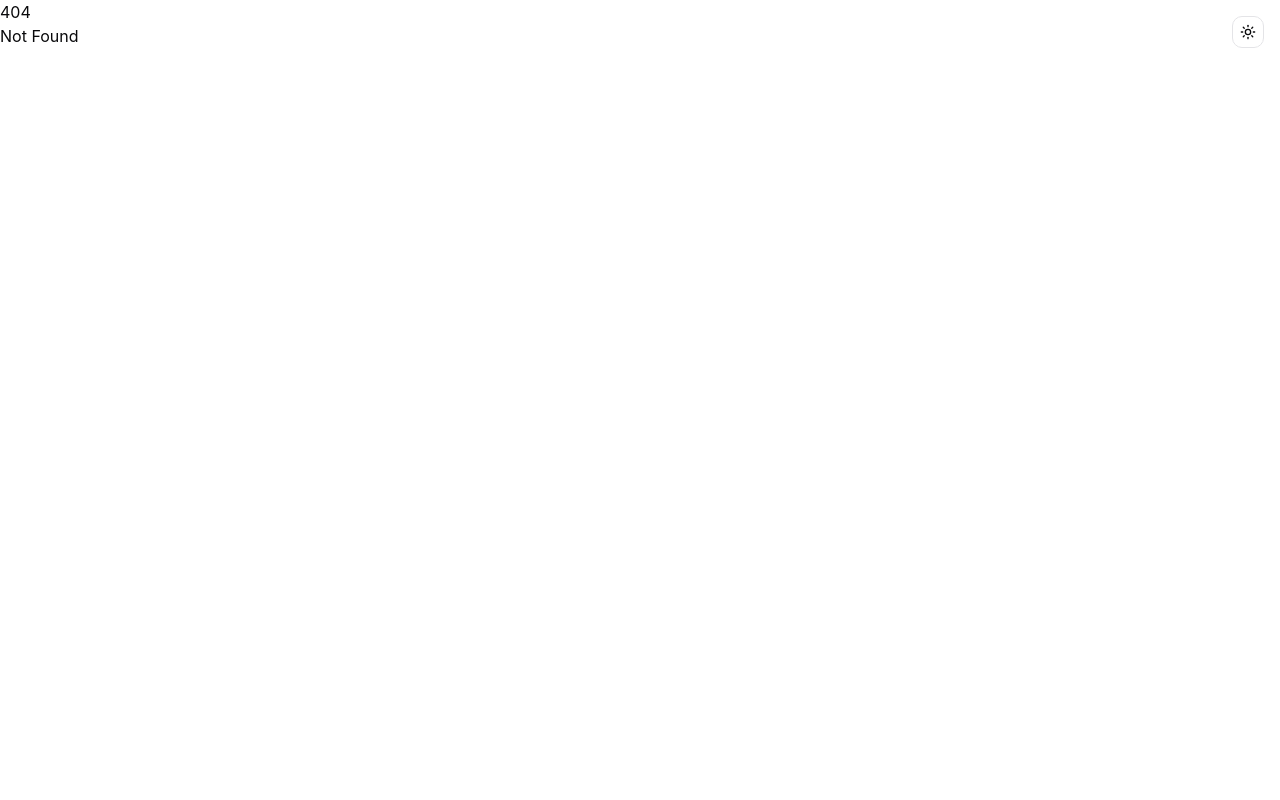
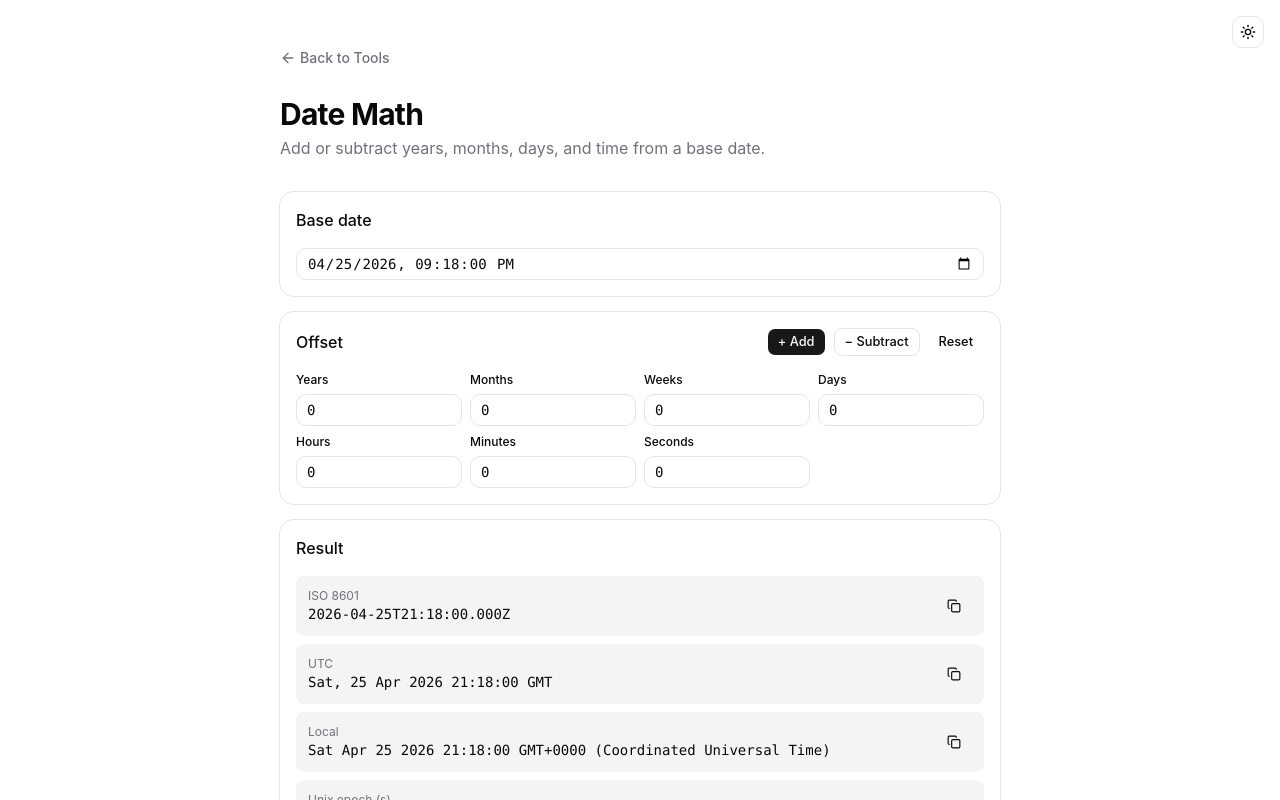
Before and after one commit to orykr/tool.ory.kr, a SvelteKit app in the folder frontend/: page /date-math in a window 1280 px wide. Before the commit this address had no page. Shown: the top 800 px of the page. Built offline with nearby package versions, Linux system fonts and the light colour scheme.

Commit message:
feat(date-math): add date arithmetic tool (add/subtract intervals)

```diff
--- a/frontend/src/routes/+page.svelte
+++ b/frontend/src/routes/+page.svelte
@@ -426,6 +426,11 @@
 			href: "/unicode",
 			title: "Unicode Inspector",
 			description: "Inspect code points, UTF-8/16 encoding, HTML/JS escapes per character."
+		},
+		{
+			href: "/date-math",
+			title: "Date Math",
+			description: "Add or subtract years, months, days, and time from a base date."
 		}
 	];
 </script>
--- /dev/null
+++ b/frontend/src/routes/date-math/+page.svelte
@@ -0,0 +1,171 @@
+<script lang="ts">
+	import * as Card from "$lib/components/ui/card/index.js";
+	import * as Select from "$lib/components/ui/select/index.js";
+	import { Button } from "$lib/components/ui/button/index.js";
+	import { Input } from "$lib/components/ui/input/index.js";
+	import { Label } from "$lib/components/ui/label/index.js";
+	import ArrowLeft from "@lucide/svelte/icons/arrow-left";
+	import Copy from "@lucide/svelte/icons/copy";
+	import Check from "@lucide/svelte/icons/check";
+
+	function localDateTime(d: Date): string {
+		const pad = (n: number) => n.toString().padStart(2, "0");
+		return `${d.getFullYear()}-${pad(d.getMonth() + 1)}-${pad(d.getDate())}T${pad(d.getHours())}:${pad(d.getMinutes())}`;
+	}
+
+	let baseInput = $state(localDateTime(new Date()));
+	let years = $state(0);
+	let months = $state(0);
+	let weeks = $state(0);
+	let days = $state(0);
+	let hours = $state(0);
+	let minutes = $state(0);
+	let seconds = $state(0);
+	let op = $state<"add" | "sub">("add");
+
+	let parsed = $derived.by(() => {
+		const d = new Date(baseInput);
+		if (Number.isNaN(d.getTime())) return null;
+		return d;
+	});
+
+	let result = $derived.by(() => {
+		if (!parsed) return null;
+		const sign = op === "add" ? 1 : -1;
+		const d = new Date(parsed.getTime());
+		d.setFullYear(d.getFullYear() + sign * years);
+		d.setMonth(d.getMonth() + sign * months);
+		d.setDate(d.getDate() + sign * (weeks * 7 + days));
+		d.setHours(d.getHours() + sign * hours);
+		d.setMinutes(d.getMinutes() + sign * minutes);
+		d.setSeconds(d.getSeconds() + sign * seconds);
+		return d;
+	});
+
+	function reset() {
+		years = 0;
+		months = 0;
+		weeks = 0;
+		days = 0;
+		hours = 0;
+		minutes = 0;
+		seconds = 0;
+	}
+
+	let copied = $state<string | null>(null);
+	async function copy(key: string, value: string) {
+		await navigator.clipboard.writeText(value);
+		copied = key;
+		setTimeout(() => (copied = null), 1200);
+	}
+
+	function fmt(d: Date): { iso: string; utc: string; local: string; unix: number; weekday: string } {
+		return {
+			iso: d.toISOString(),
+			utc: d.toUTCString(),
+			local: d.toString(),
+			unix: Math.floor(d.getTime() / 1000),
+			weekday: d.toLocaleDateString(undefined, { weekday: "long" })
+		};
+	}
+</script>
+
+<main class="container mx-auto max-w-3xl px-6 py-12">
+	<nav class="mb-6">
+		<a
+			href="/"
+			class="text-muted-foreground hover:text-foreground inline-flex items-center gap-1 text-sm font-medium transition-colors"
+		>
+			<ArrowLeft class="h-4 w-4" />
+			Back to Tools
+		</a>
+	</nav>
+
+	<header class="mb-8">
+		<h1 class="text-3xl font-bold tracking-tight">Date Math</h1>
+		<p class="text-muted-foreground mt-1">
+			Add or subtract years, months, days, and time from a base date.
+		</p>
+	</header>
+
+	<Card.Root class="mb-4">
+		<Card.Header><Card.Title class="text-base">Base date</Card.Title></Card.Header>
+		<Card.Content class="space-y-3">
+			<Input type="datetime-local" bind:value={baseInput} class="font-mono" step="1" />
+			{#if !parsed}
+				<p class="text-destructive text-xs">Invalid date.</p>
+			{/if}
+		</Card.Content>
+	</Card.Root>
+
+	<Card.Root class="mb-4">
+		<Card.Header class="flex flex-row items-center justify-between">
+			<Card.Title class="text-base">Offset</Card.Title>
+			<div class="flex gap-2">
+				<Button variant={op === "add" ? "default" : "outline"} size="sm" onclick={() => (op = "add")}>+ Add</Button>
+				<Button variant={op === "sub" ? "default" : "outline"} size="sm" onclick={() => (op = "sub")}>− Subtract</Button>
+				<Button variant="ghost" size="sm" onclick={reset}>Reset</Button>
+			</div>
+		</Card.Header>
+		<Card.Content>
+			<div class="grid grid-cols-2 gap-2 sm:grid-cols-4">
+				{#each [
+					{ k: "years", label: "Years" },
+					{ k: "months", label: "Months" },
+					{ k: "weeks", label: "Weeks" },
+					{ k: "days", label: "Days" },
+					{ k: "hours", label: "Hours" },
+					{ k: "minutes", label: "Minutes" },
+					{ k: "seconds", label: "Seconds" }
+				] as field (field.k)}
+					<div class="space-y-1.5">
+						<Label class="text-xs">{field.label}</Label>
+						{#if field.k === "years"}
+							<Input type="number" bind:value={years} class="h-8 font-mono" />
+						{:else if field.k === "months"}
+							<Input type="number" bind:value={months} class="h-8 font-mono" />
+						{:else if field.k === "weeks"}
+							<Input type="number" bind:value={weeks} class="h-8 font-mono" />
+						{:else if field.k === "days"}
+							<Input type="number" bind:value={days} class="h-8 font-mono" />
+						{:else if field.k === "hours"}
+							<Input type="number" bind:value={hours} class="h-8 font-mono" />
+						{:else if field.k === "minutes"}
+							<Input type="number" bind:value={minutes} class="h-8 font-mono" />
+						{:else}
+							<Input type="number" bind:value={seconds} class="h-8 font-mono" />
+						{/if}
+					</div>
+				{/each}
+			</div>
+		</Card.Content>
+	</Card.Root>
+
+	{#if result}
+		{@const info = fmt(result)}
+		<Card.Root>
+			<Card.Header><Card.Title class="text-base">Result</Card.Title></Card.Header>
+			<Card.Content>
+				<dl class="space-y-2">
+					{#each [
+						{ k: "ISO 8601", v: info.iso, key: "i" },
+						{ k: "UTC", v: info.utc, key: "u" },
+						{ k: "Local", v: info.local, key: "l" },
+						{ k: "Unix epoch (s)", v: String(info.unix), key: "x" },
+						{ k: "Weekday", v: info.weekday, key: "w" }
+					] as item (item.key)}
+						<div class="bg-muted flex items-center justify-between rounded-md p-3">
+							<div>
+								<p class="text-muted-foreground text-xs">{item.k}</p>
+								<p class="font-mono text-sm">{item.v}</p>
+							</div>
+							<Button variant="ghost" size="sm" onclick={() => copy(item.key, item.v)}>
+								{#if copied === item.key}<Check />{:else}<Copy />{/if}
+							</Button>
+						</div>
+					{/each}
+				</dl>
+			</Card.Content>
+		</Card.Root>
+	{/if}
+</main>
```
